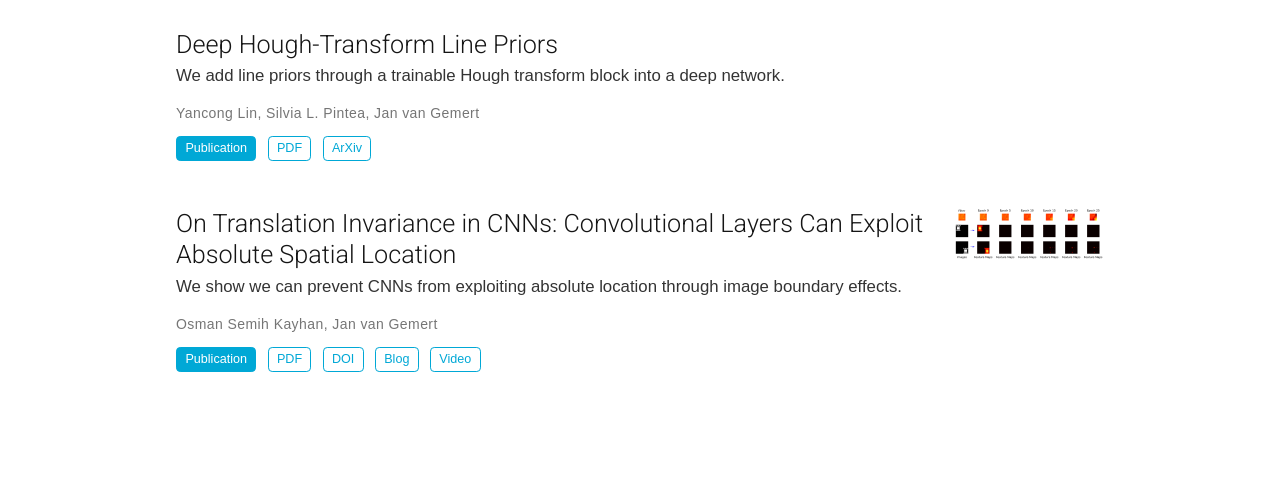
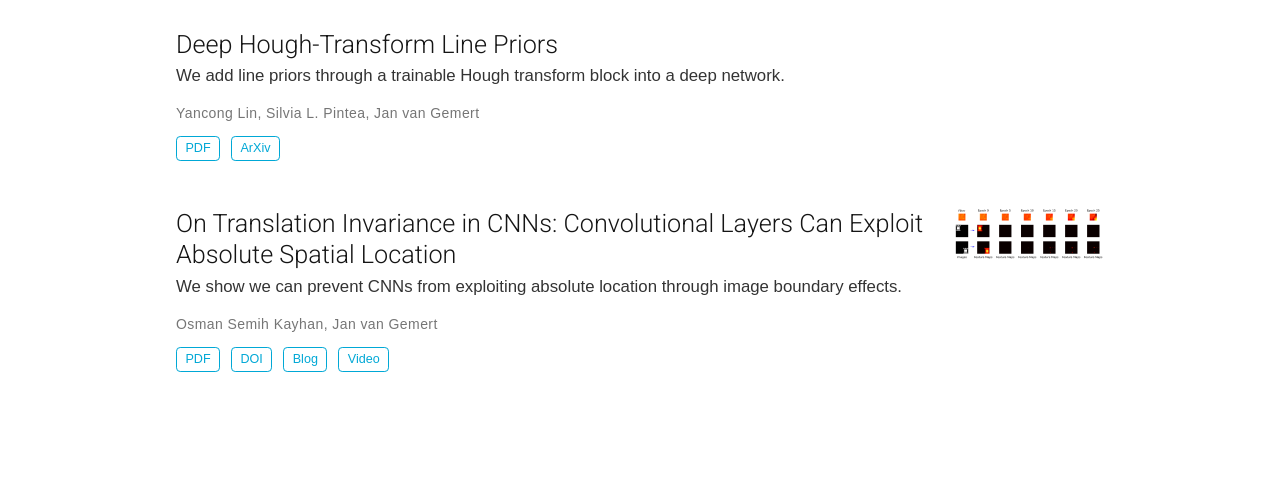
Before and after one commit to CV-Lab-TU-Delft/cvlab-tudelft.github.io, a plain HTML site: page publication/index.html in a window 1280 px wide. Shown: the part 251-753 px from the top of the page. Drawn offline with nearby package versions, Linux system fonts and the light colour scheme; some packages are replaced by stand-ins of ours; some icons are missing.

Commit message:
rebuilding site ma 22 feb 2021 13:13:36 CET

```diff
--- a/publication/index.html
+++ b/publication/index.html
@@ -755,8 +755,6 @@
 
     <div class="btn-links">
 
-        <button class="btn btn-primary btn-sm btn-disabled mr-1">Publication</button>
-
 
 
 
@@ -878,8 +876,6 @@
 
 
     <div class="btn-links">
-
-        <button class="btn btn-primary btn-sm btn-disabled mr-1">Publication</button>
 
 
 
```
